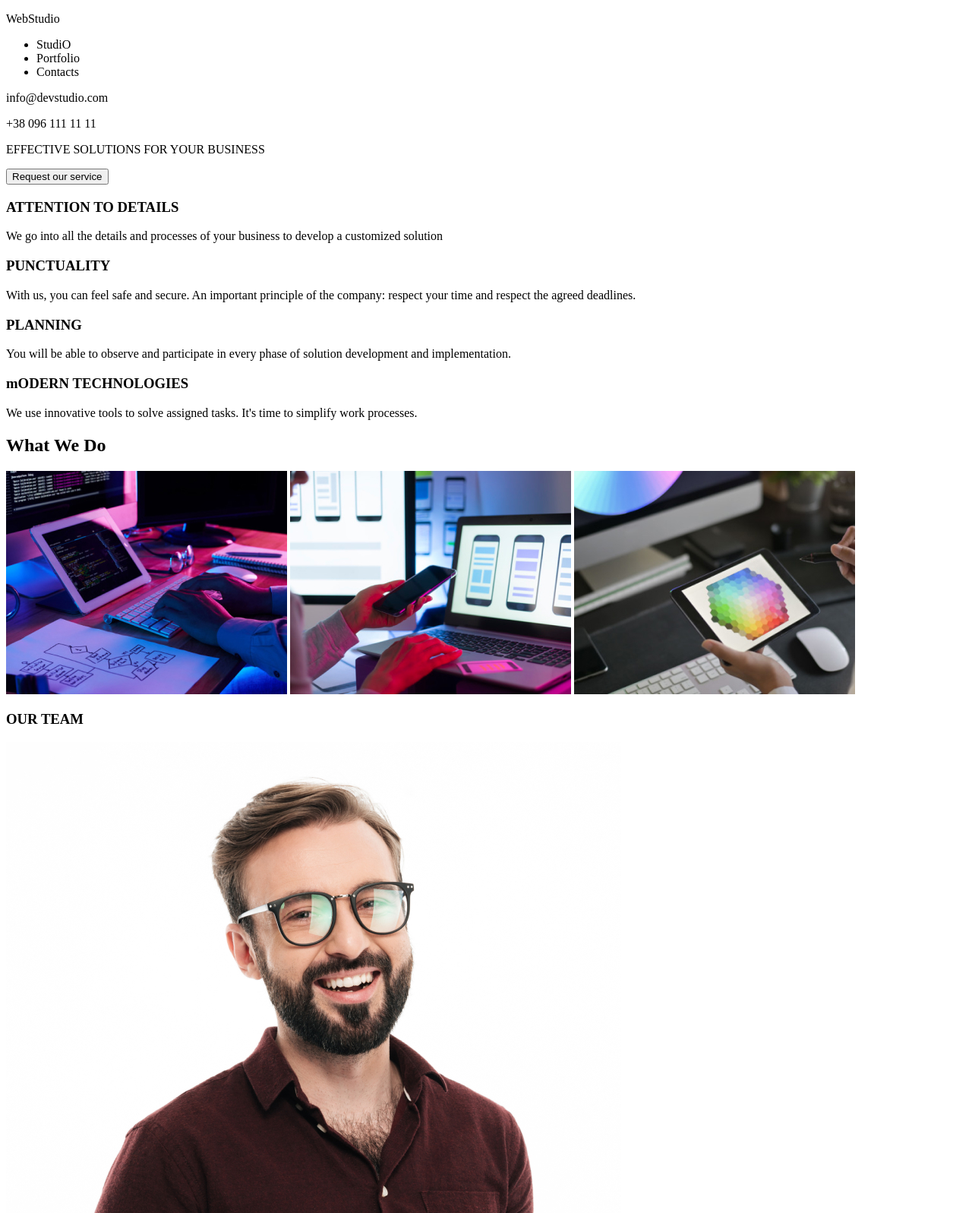
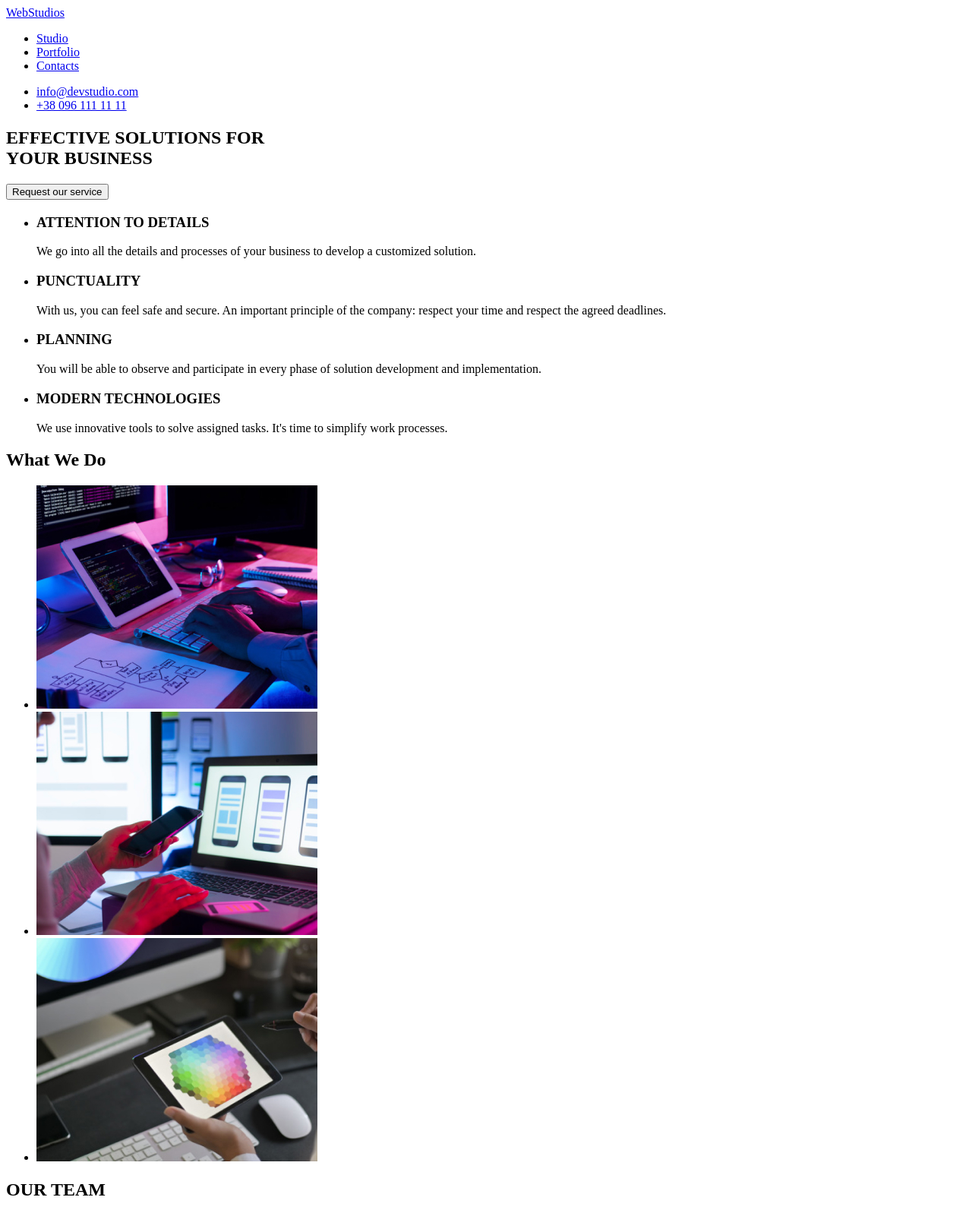
Before and after one commit to UgurMuglali4/goit-markup-hw-01, a plain HTML site: page index.html in a window 1280 px wide. Shown: the top 1597 px of the page at 76% size. Drawn offline with Linux system fonts and the light colour scheme.

Commit message:
Final commit

```diff
--- a/index.html
+++ b/index.html
@@ -8,60 +8,116 @@
   </head>
   <body>
     <header>
-      <p>WebStudio</p>
-      <ul>
-        <li>StudiO</li>
-        <li>Portfolio</li>
-        <li>Contacts</li>
-      </ul>
-      <p>info@devstudio.com</p>
-      <p>+38 096 111 11 11</p>
+      <div>
+      <nav>
+        <a href="index.html">WebStudios</a>
+
+        <ul>
+          <li><a href="#">Studio<a/></li>
+          <li><a href="#">Portfolio</a></li>
+          <li><a href="#">Contacts</a></li>
+        </ul>
+<ul>
+<li><a href="mailto:info@devstudio.com">info@devstudio.com</a></li>
+<li><a href="tel:+38 096 111 11 11">+38 096 111 11 11</a></li>
+</ul>
+
+      </nav>
+      </div>
     </header>
+
     <main>
-      <p>EFFECTIVE SOLUTIONS FOR YOUR BUSINESS</p>
-      <button>Request our service</button>
-
-      <h3>ATTENTION TO DETAILS</h3>
-      <p>
-        We go into all the details and processes of your business to develop a
-        customized solution
-      </p>
-      <h3>PUNCTUALITY</h3>
+      <section>
+        <div>
+      <h1>EFFECTIVE SOLUTIONS FOR <br> YOUR BUSINESS</h1>
+      <button type="button">Request our service</button>
+      </div>
+    </section>
+    <section>
+        <div>
+         <ul>
+          <li>
+            <h3>ATTENTION TO DETAILS</h3>
+            <P>We go into all the details and processes of your business to develop a customized solution.</P>
+          </li>
+          <li>
+            <h3>PUNCTUALITY</h3>
       <p>
         With us, you can feel safe and secure. An important principle of the
         company: respect your time and respect the agreed deadlines.
       </p>
-      <h3>PLANNING</h3>
+
+          </li>
+          <li>
+            <h3>PLANNING</h3>
       <p>
         You will be able to observe and participate in every phase of solution
         development and implementation.
       </p>
-      <h3>mODERN TECHNOLOGIES</h3>
+          </li>
+          <li>
+            <h3>MODERN TECHNOLOGIES</h3>
       <p>
         We use innovative tools to solve assigned tasks. It's time to simplify
         work processes.
       </p>
+          </li>
+         </ul>
+        </div>
+    </section>
+      <section>
+        <div>
+           <h2>What We Do</h2>
+          <ul>
+            <li> <img src="images/img-keyboard.jpg" alt="typing on keyboard" width="370" /></li>
+            <li><img src="images/img-laptop.jpg" alt="laptop" width="370"/></li>
+            <li><img src="images/img-tablet.jpg" alt="tablet" width="370" /></li>
+          </ul>
 
-      <h2>What We Do</h2>
-      <img src="images/img-l.jpg" alt="typing on keyboard" />
-      <img src="images/img-c.jpg" alt="typing on keyboard" />
-      <img src="images/img-r.jpg" alt="typing on keyboard" />
-      <h3>OUR TEAM</h3>
-      <img src="images/img-product designer.jpg" alt="product designer" />
+        </div>
+      </section>
+      <section>
+        <div>
+          <h2>OUR TEAM</h2>
+          <ul>
+            <li>
+               <img src="images/img-product designer.jpg" alt="product designer" width="270"/>
+      <h3>Игорь Демьяненко</h3>
       <p>Product Designer</p>
-      <img src="images/img-frontend developer.jpg" alt="Frontend developer" />
+            </li>
+            <li>
+              <img src="images/img-frontend developer.jpg" alt="Frontend developer" width="270"/>
+      <h3>Ольга Репина</h3>
       <p>Frontend developer</p>
-      <img src="images/img-marketing.jpg" alt="Marketing" />
+            </li>
+            <li>
+              <img src="images/img-marketing.jpg" alt="Marketing" width="270"/>
+      <h3>Николай Тарасов</h3>
       <p>Marketing</p>
-      <img src="images/img-designer.jpg" alt="UI Designer" />
+            </li>
+            <li>
+                <img src="images/img-designer.jpg" alt="UI Designer" width="270"/>
+      <h3>Михаил Ермаков</h3>
       <p>UI Designer</p>
+            </li>
+          </ul>
+        </div>
+      </section>
+
     </main>
     <footer>
-      <h4>WebStudios</h4>
-      <p>695 Park Ave, New York, NY 10065, United States</p>
-      <p>United States</p>
-      <p>info@example.com</p>
-      <p>+1 212-772-4150</p>
+      <div>
+        <a href="#">WebStudios</a>
+        <address>
+        <ul>
+         <a href="#">695 Park Ave, New York, NY 10065,<br> United States</a>
+         <a href="mailto:"info@example.com">info@example.com</a>
+         <a href="tel:"+1 212-772-4150">+1 212-772-4150</a>
+
+        </ul>
+        </address>
+
+      </div>
     </footer>
   </body>
 </html>
```
Also changed, not shown: images/img-keyboard.jpg (renamed from images/img-l.jpg), images/img-laptop.jpg (renamed from images/img-c.jpg), images/img-tablet.jpg (renamed from images/img-r.jpg).
